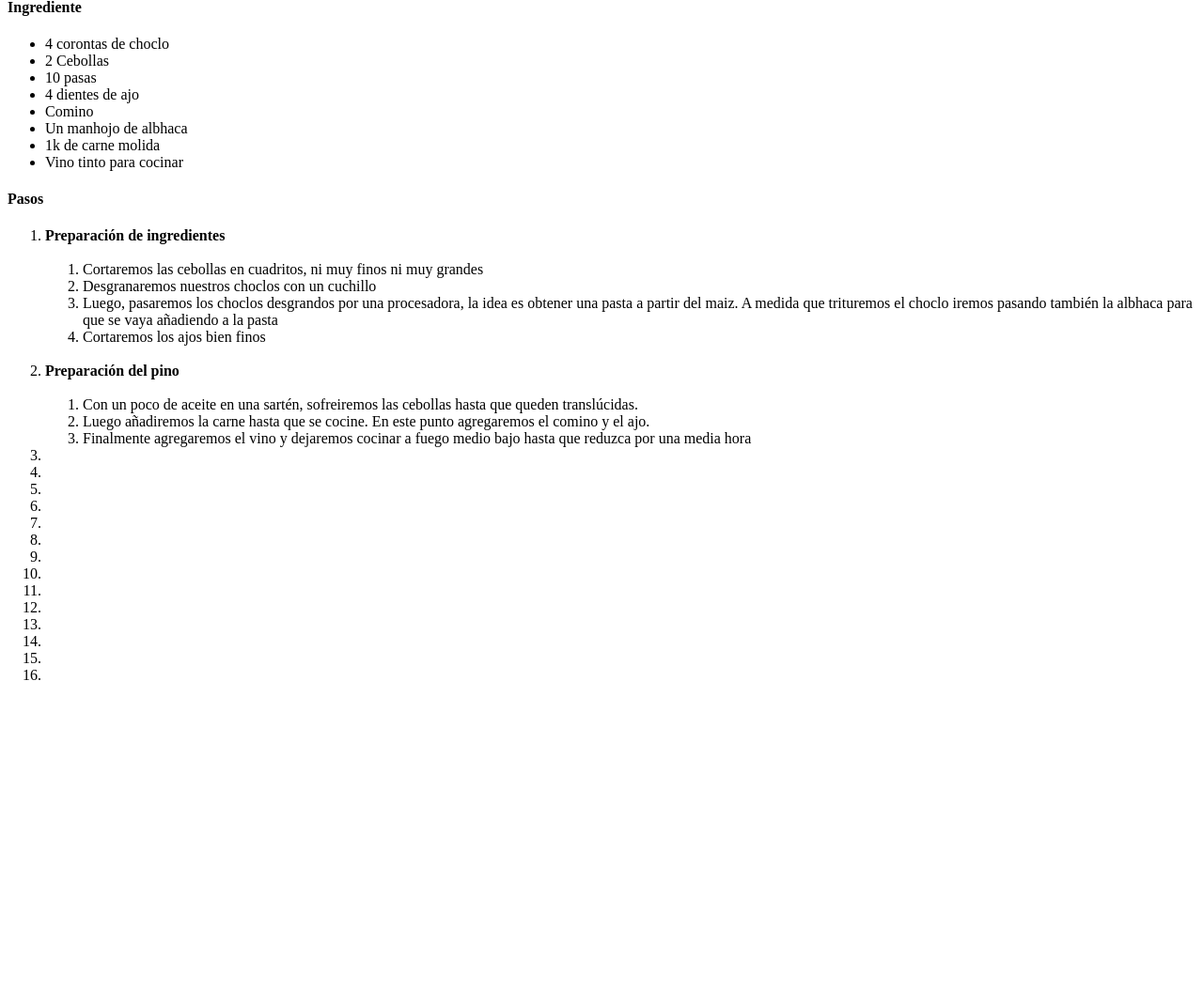
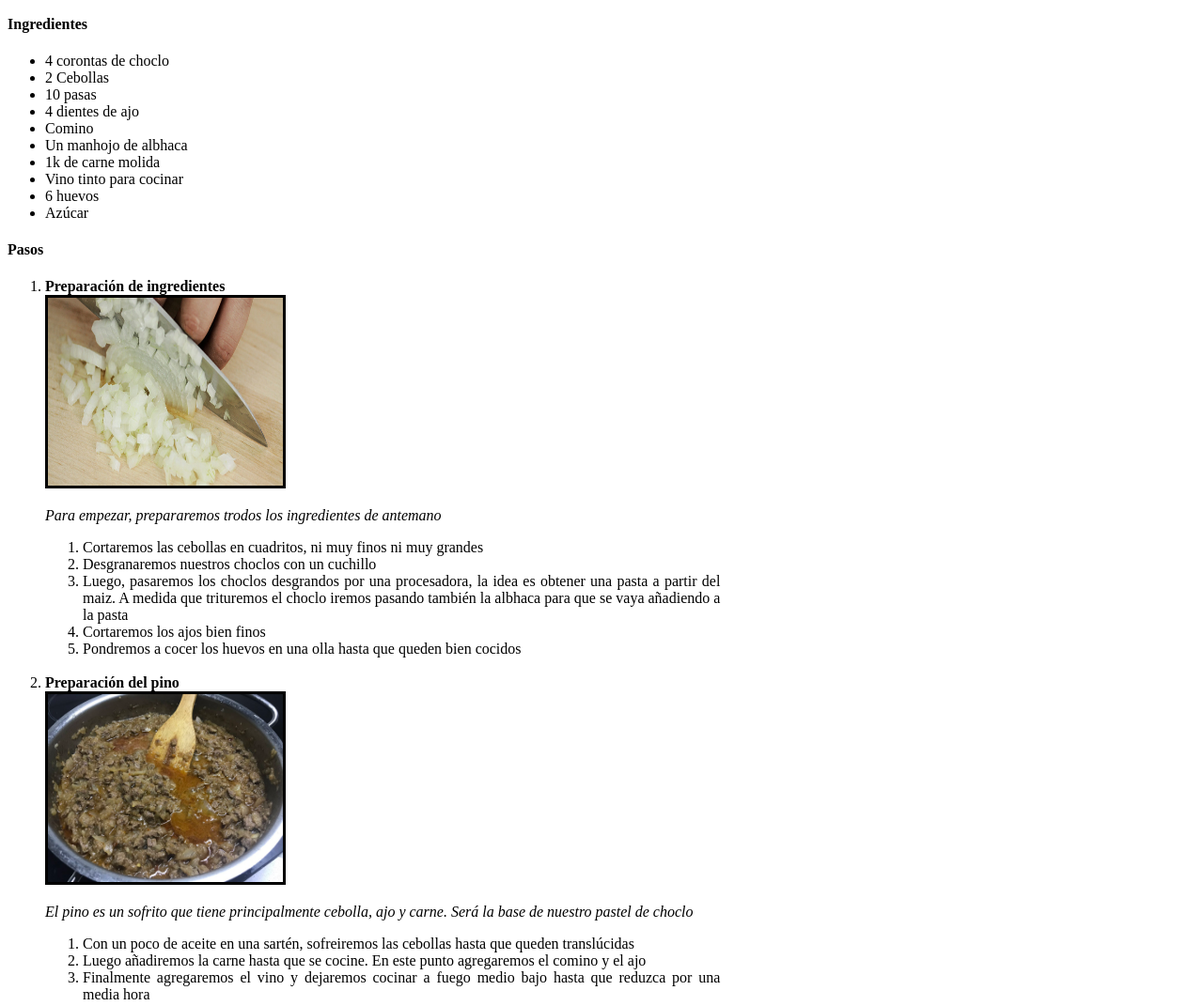
Before and after one commit to tractatus90/odin-recipes, a plain HTML site: page recipes/pasteldechoclo.html in a window 1280 px wide. Shown: the part 520-1591 px from the top of the page at 94% size. Before the commit the page ends 1264 px from the top, so only its background shows below. Drawn offline with Linux system fonts and the light colour scheme.

Commit message:
Página de Pastel de choclo terminada
Se agregan ingredientes y pasos para la respeta en forma de lista,
así como imágenes. También contiene algunas ediciones de estilo

```diff
--- a/recipes/pasteldechoclo.html
+++ b/recipes/pasteldechoclo.html
@@ -4,15 +4,18 @@
     <meta charset="UTF-8">
     <title>Pastel de choclo</title>
 </head>
-<body>
+<body style="text-align: justify;">
+    <div style="width: 70%;">
         <h1>El Rico Pastel de Choclo</h1>
         <img src="../imagenes/pasteldechoclo.png" alt="Paste de Choclo" height="300" width="350">
         <h3>El plato</h3>
         <p>El <em>pastel de choclo</em> es una delicadeza culinaria proveniente de <strong>Chile</strong>. Tiene raíces incaicas, puesto que su principal
         ingrediente es el maíz o choclo. Es un plato horneado o guiso que consiste en dos niveles. Un primer nivel compuesto
         de un <u>pino con carne</u> o alguna otra proteína, y un segundo nivel hecho de <u>mazamorra o pasta de maíz previamente cocida</u>
-    que se carameliza en el horno. A continuación te enseñamos a preparalo</p>
-    <h4>Ingrediente</h4>
+        que se carameliza en el horno. A continuación te enseñamos a prepararlo</p>
+    </div>
+    <div style="width: 60%;">
+        <h4>Ingredientes</h4>
         <ul>
             <li>4 corontas de choclo</li>
             <li>2 Cebollas</li>
@@ -22,11 +25,14 @@
             <li>Un manhojo de albhaca</li>
             <li>1k de carne molida</li>
             <li>Vino tinto para cocinar</li>
+            <li>6 huevos</li>
+            <li>Azúcar</li>
         </ul>
         <h4>Pasos</h4>
         <ol>
             <li><strong>Preparación de ingredientes</strong></li>
-        <br>
+        <img src="../imagenes/cortar.jpeg" alt="picar" height="200" width="250" style="border: solid;">
+        <p><em>Para empezar, prepararemos trodos los ingredientes de antemano</em></p>
                 <ol>
                     <li>Cortaremos las cebollas en cuadritos, ni muy finos ni muy grandes</li>
                     <li>Desgranaremos nuestros choclos con un cuchillo</li>
@@ -34,34 +40,41 @@
                     la idea es obtener una pasta a partir del maiz. A medida que trituremos el choclo
                     iremos pasando también la albhaca para que se vaya añadiendo a la pasta</li>
                     <li>Cortaremos los ajos bien finos</li>
+                    <li>Pondremos a cocer los huevos en una olla hasta que queden bien cocidos</li>
                 </ol>
                 <br>
             <li><strong>Preparación del pino</strong></li>
-        <br>
+        <img src="../imagenes/pino.jpeg" alt="pino" height="200" width="250" style="border: solid;">
+        <p><em>El pino es un sofrito que tiene principalmente cebolla, ajo y carne. Será la base de nuestro pastel de choclo</em></p>
                 <ol>
-                <li>Con un poco de aceite en una sartén, sofreiremos las cebollas hasta que queden translúcidas.
-                <li>Luego añadiremos la carne hasta que se cocine. En este punto agregaremos el comino y el ajo. </li>
+                    <li>Con un poco de aceite en una sartén, sofreiremos las cebollas hasta que queden translúcidas</li>
+                    <li>Luego añadiremos la carne hasta que se cocine. En este punto agregaremos el comino y el ajo</li>
                     <li>Finalmente agregaremos el vino y dejaremos cocinar a fuego medio bajo hasta que reduzca por una media hora</li>
                 </ol>
-        <li></li>
-        <li></li>
-        <li></li>
-        <li></li>
-        <li></li>
-        <li></li>
-        <li></li>
-        <li></li>
-        <li></li>
-        <li></li>
-        <li></li>
-        <li></li>
-        <li></li>
-        <li></li>
-
-
-
-
+                <br>
+            <li><strong>Preparación de la mazamorra</strong></li>
+        <img src="../imagenes/pastelera-scaled.webp" alt="mazamorra" height="200" width="250" style="border: solid;" >
+            <p><em>La mazamorra es una pasta de choclo que usualmente se debe de cocer apor un largo período de tiempo antes de poder ser usada dentro de un plato</em></p>
+                <ol>
+                    <li>Tomaremos nuestra pasta de choclo y la verteremos en una olla a fuego medio bajo para cocinarla</li>
+                    <li>Revolviendo constantemente, la cocinaremos hasta que tome la consistencia deseada. No debe quedar ni muy
+                    sólida ni muy aguada</li>
+                    <li>Una vez lista la mazamorra, la reservaremos para poder juntarla con el resto de nuestro plato</li>
                 </ol>
-
+                <br>
+            <li><strong>Preparación del plato</strong></li>
+        <img src="../imagenes/Pastel-de-Choclo.Web_.jpg" alt="plato preparado" height="200" width="250" style="border: solid;">
+            <p><em>Estamos en la fase final de nuestro plato. Ya con todos los ingredientes preparados y cocinados por separados, los pondremos en un solo plato para que se termine de cocinar dentro del horno</em></p>
+                <ol>
+                    <li>En una fuente grande o en hartos platos hondos por separados, pondremos una abundante base de pino. Además, agregaremos los huevos duros cortados por la mitad y las pasas</li>
+                    <li>En este punto, agregaremos nuestra mazamorra. La idea es que la mazamorra cubra el pino hasta llegar al borde de la fuente o de nuestros plantos hondos</li>
+                    <li>Ya con nuestra fuente o platos hondos ensamblados, espolvorearemos la superficie de nuestro pastel de choclo con una fina capa de azucar</li>
+                    <li>Finalmente, pondremos nuestro pastel de choclo a 220 grados durante unos 20 a 30 minutos aprox</li>
+                </ol>
+    </ol>
+</div>
+<div style="text-align: center;margin: 40px 0 40px 0;">
+<a href="../index.html" style= "border: solid; background-color: aqua; padding: 10px; ">Inicio</a>
+</div>
 </body>
 </html>
```
Also changed, not shown: index.html (+9 -2 lines), imagenes/1517474942011.jpeg (added), imagenes/Pastel-de-Choclo.Web_.jpg (added), imagenes/cortar.jpeg (added), imagenes/mazamorra.jpeg (added), imagenes/pastelera-scaled.webp (added), imagenes/pino.jpeg (added). Lines whose indentation alone changed are shown as unchanged.
